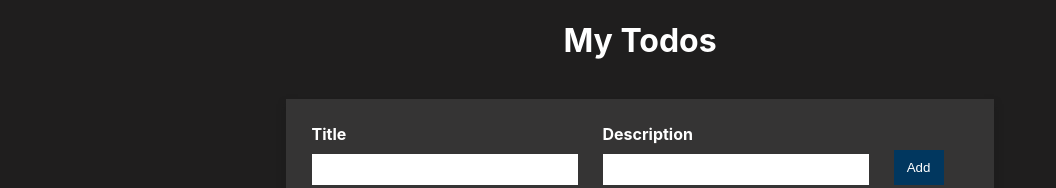
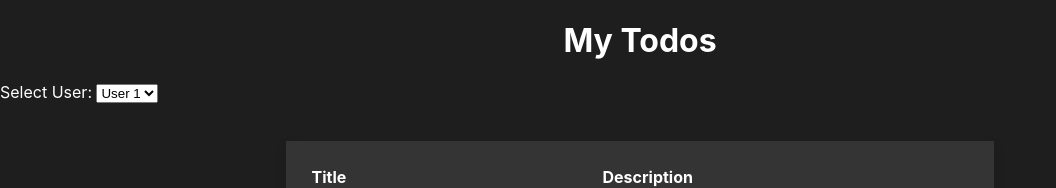
Before and after one commit to AlexTiplea20/todo, a React (Create React App) app: page / in a window 1280 px wide. Shown: the top 188 px of the page, without its empty margins (0-1056 px from the left). Built offline with nearby package versions, Linux system fonts and the light colour scheme; no server answers.

Commit message:
Added fake API
using JSON server

```diff
--- a/src/App.js
+++ b/src/App.js
@@ -14,108 +14,140 @@ function App() {
   const [newTitle,setNewTitle] = useState(" ");
   const [newDescription,setNewDescription] = useState(" ");
   const [completedTodos,setCompletedTodos] = useState([]);
-  const [currentEdit,setCurrentEdit] = useState(" ");
-  const [currentEditedItem,setcurrentEditedItem] = useState("");
+  const [currentEdit,setCurrentEdit] = useState(null);
+  const [currentEditedItem,setCurrentEditedItem] = useState({});
+  const [userId, setUserId] = useState(1);
 
-  //Adaugarea unui nou task
+    useEffect(() => {
+        fetch(`https://my-json-server.typicode.com/AlexTiplea20/todo/todos?userId=${userId}`)
+            .then(response => response.json())
+            .then(data => {
+                const incompleteTodos = data.filter(todo => !todo.completed);
+                const completeTodos = data.filter(todo => todo.completed);
+                setTodos(incompleteTodos);
+                setCompletedTodos(completeTodos);
+            })
+            .catch(error => console.error('Error fetching todos', error));
+    }, [userId]);
+
     const handleAddTodo = () => {
         let newTodoItem = {
-      title:newTitle,
-      description:newDescription,
+            userId,
+            title: newTitle,
+            description: newDescription,
+            completed: false
         };
 
-    let updateTodoArr = [...allToDos];
-    updateTodoArr.push(newTodoItem);
-    setTodos(updateTodoArr);
-    localStorage.setItem('todolist', JSON.stringify(updateTodoArr))
+        fetch('https://my-json-server.typicode.com/AlexTiplea20/todo/todos', {
+            method: 'POST',
+            headers: {
+                'Content-Type': 'application/json'
+            },
+            body: JSON.stringify(newTodoItem)
+        })
+            .then(response => response.json())
+            .then(data => {
+                setTodos([...allToDos, data]);
+                setNewTitle("");
+                setNewDescription("");
+            })
+            .catch(error => console.error('Error adding todo:', error));
     };
 
-  //Stergerea unui task
     const handleDeleteTodo = index => {
-    let reducedTodo = [...allToDos];
-    reducedTodo.splice (index, 1);
-
-    localStorage.setItem('todolist', JSON.stringify(reducedTodo));
-    setTodos (reducedTodo);
+        const todoToDelete = allToDos[index];
+        fetch(`https://my-json-server.typicode.com/AlexTiplea20/todo/todos/${todoToDelete.id}`, {
+            method: 'DELETE'
+        })
+            .then(() => {
+                const updatedTodos = [...allToDos];
+                updatedTodos.splice(index, 1);
+                setTodos(updatedTodos);
+            })
+            .catch(error => console.error('Error deleting todo:', error));
     };
 
-  //Marcarea unui task ca fiind completat, precizand data si ora cand acesta a fost completat
     const handleComplete = index => {
-    let now = new Date();
-    let dd = now.getDate();
-    let mm = now.getMonth() + 1;
-    let yyyy = now.getFullYear();
-    let h = now.getHours();
-    let m = now.getMinutes();
-    let s = now.getSeconds();
-    let completedOn = dd + '-' + mm + '-' + yyyy + ' at ' + h + ':' + m + ':' + s;
+        const now = new Date();
+        const completedOn = now.toISOString(); // Ensure the date is in ISO format
+        const todoToComplete = allToDos[index];
+        const updatedTodo = { ...todoToComplete, completed: true, completedOn };
 
-    let filteredItem = {
-      ...allToDos[index],
-      completedOn:completedOn,
+        fetch(`https://my-json-server.typicode.com/AlexTiplea20/todo/todos/${todoToComplete.id}`, {
+            method: 'PUT',
+            headers: {
+                'Content-Type': 'application/json'
+            },
+            body: JSON.stringify(updatedTodo)
+        })
+            .then(response => response.json())
+            .then(data => {
+                const updatedTodos = [...allToDos];
+                updatedTodos.splice(index, 1);
+                setCompletedTodos([...completedTodos, data]);
+                setTodos(updatedTodos);
+            })
+            .catch(error => console.error('Error completing todo:', error));
     };
 
-    let updateCompletedArr = [...completedTodos];
-    updateCompletedArr.push (filteredItem);
-    setCompletedTodos (updateCompletedArr);
-    handleDeleteTodo(index);
-    localStorage.setItem('completedTodos', JSON.stringify(updateCompletedArr));
+    const handleDeleteCompletedTodo = index => {
+        const todoToDelete = completedTodos[index];
+        fetch(`https://my-json-server.typicode.com/AlexTiplea20/todo/todos/${todoToDelete.id}`, {
+            method: 'DELETE'
+        })
+            .then(() => {
+                const updatedCompletedTodos = [...completedTodos];
+                updatedCompletedTodos.splice(index, 1);
+                setCompletedTodos(updatedCompletedTodos);
+            })
+            .catch(error => console.error('Error deleting completed todo:', error));
     };
 
-  //Stergerea unui task deja completat
-  const handleDeleteCompletedTodo = index =>{
-    let reducedTodo = [...completedTodos];
-    reducedTodo.splice (index,1);
+    const handleEdit = (index, item) => {
+        setCurrentEdit(index);
+        setCurrentEditedItem(item);
+    };
 
-    localStorage.setItem ('completedTodos', JSON.stringify(reducedTodo));
-    setCompletedTodos (reducedTodo);
-  }
+    const handleUpdateTitle = value => {
+        setCurrentEditedItem(prev => ({ ...prev, title: value }));
+    };
 
-  //Incarcarea si stocarea task-urilor locak
-  useEffect(()=>{
-    let savedTodo = JSON.parse(localStorage.getItem('todolist'));
-    let savedCompletedTodo = JSON.parse(localStorage.getItem('completedTodos'));
-    if(savedTodo){
-      setTodos(savedTodo);
-    }
+    const handleUpdateDescription = value => {
+        setCurrentEditedItem(prev => ({ ...prev, description: value }));
+    };
 
-    if(savedCompletedTodo){
-      setCompletedTodos(savedCompletedTodo);
-    }
-  },[]);
-
-  //Pentru butonul de editare
-  const handleEdit = (ind,item)=>{
-    console.log(ind);
-    setCurrentEdit(ind);
-    setcurrentEditedItem(item);
-  }
-
-  //Pentru modificarea campului "Title"
-  const handleUpdateTitle = (value)=>{
-    setcurrentEditedItem((prev)=>{
-      return{...prev,title:value}
+    const handleUpdateToDo = () => {
+        const updatedTodo = { ...currentEditedItem };
+        fetch(`https://my-json-server.typicode.com/AlexTiplea20/todo/todos/${currentEditedItem.id}`, {
+            method: 'PUT',
+            headers: {
+                'Content-Type': 'application/json'
+            },
+            body: JSON.stringify(updatedTodo)
         })
-  }
-
-  //Pentru modificarea campului "Description"
-  const handleUpdateDescription = (value)=>{
-    setcurrentEditedItem((prev)=>{
-      return{...prev,description:value}
+            .then(response => response.json())
+            .then(data => {
+                const updatedTodos = [...allToDos];
+                updatedTodos[currentEdit] = data;
+                setTodos(updatedTodos);
+                setCurrentEdit(null);
             })
-  }
-
-  //Salvarea noului Title si a descrierii
-  const handleUpdateToDo = ()=>{
-    let newToDo = [...allToDos];
-    newToDo[currentEdit] = currentEditedItem;
-    setTodos(newToDo);
-    setCurrentEdit("");
-  }
+            .catch(error => console.error('Error updating todo:', error));
+    };
 
   return (
     <div className="App">
       <h1>My Todos</h1>
+
+      <div className='user-filter'>
+          <label>Select User: </label>
+          <select value ={userId} onChange={(e) => setUserId(Number(e.target.value))}>
+              <option value={1}>User 1</option>
+              <option value={2}>User 2</option>
+              <option value={3}>User 3</option>
+              {/* Add more users as needed */}
+          </select>
+      </div>
 
       <div className='todo-wrapper'>
         <div className='todo-input'>
@@ -185,7 +217,7 @@ function App() {
                   <div>
                     <h3>{item.title}</h3>
                     <p>{item.description}</p>
-                    <p><small>Completed on: {item.completedOn}</small></p>
+                    <p><small>Completed on: {new Date(item.completedOn).toLocaleTimeString()}</small></p>
                   </div>
                   <div>
                     <AiOutlineDelete className='icon' onClick={()=>handleDeleteCompletedTodo(index)} title="Delete?"/>
```
Lines whose indentation alone changed are shown as unchanged.
